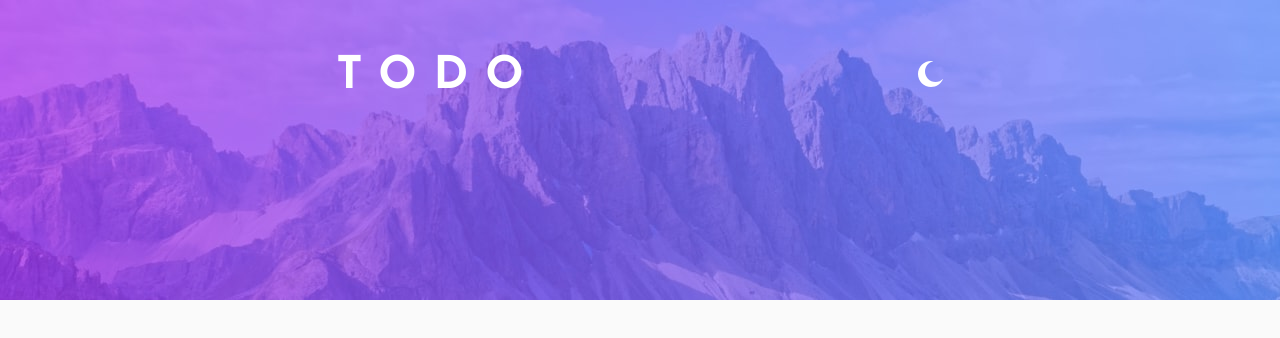
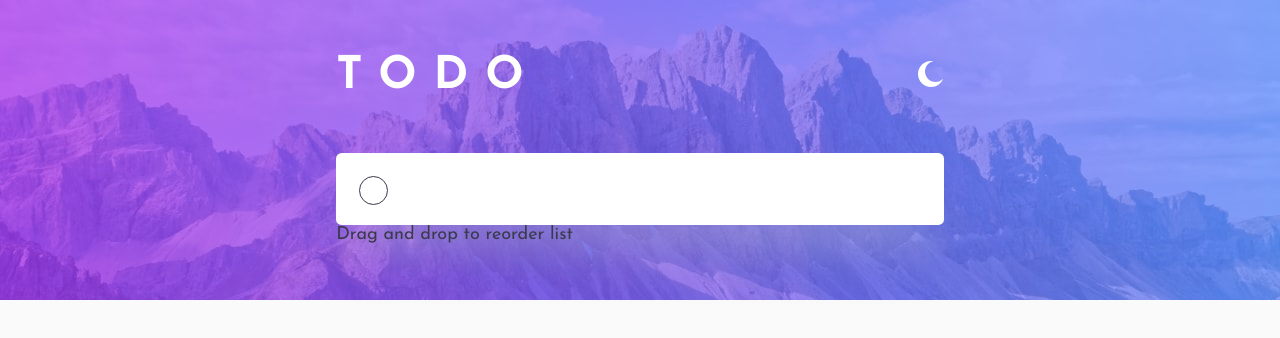
Before and after one commit to MariaLemos/todo-app, a React (Create React App) app: page / in a window 1280 px wide. Shown: the top 338 px of the page. Built offline with nearby package versions, Linux system fonts and the light colour scheme.

Commit message:
wip: input component

```diff
--- a/src/App.tsx
+++ b/src/App.tsx
@@ -4,6 +4,7 @@ import { themeMap } from "./theme/Themes";
 import { useState } from "react";
 import { getPreferredTheme } from "./theme/getPreferredTheme";
 import Header from "./components/header/header";
+import InputComponent from "./components/input";
 
 function App() {
   const [themeName, setThemeName] = useState<ThemeName>(getPreferredTheme());
@@ -17,6 +18,8 @@ function App() {
               setThemeName(themeName === "dark" ? "light" : "dark")
             }
           />
+          <InputComponent />
+          Drag and drop to reorder list
         </Main>
       </BackgroundContainer>
     </ThemeProvider>
--- a/src/GlobalStyles.ts
+++ b/src/GlobalStyles.ts
@@ -12,6 +12,7 @@ const GlobalStyle = createGlobalStyle`
     transition:all 0.2s;
     font-family: 'Josefin Sans', sans-serif;
     font-size: 18px;
+    color:${({ theme }) => theme.fontColor}
 }
 body{
 
--- /dev/null
+++ b/src/components/input.tsx
@@ -0,0 +1,33 @@
+import styled, { useTheme, DefaultTheme } from "styled-components";
+
+const InputComponent: React.FC<{}> = ({}) => {
+  return (
+    <InputWrapper>
+      <RadioStyled type={"radio"} />
+      <InputStyled />
+    </InputWrapper>
+  );
+};
+export default InputComponent;
+const InputWrapper = styled.div`
+  display: flex;
+  gap: 1.5rem;
+  height: 4rem;
+  background-color: ${({ theme }) => theme.listBgColor};
+  padding: 1.25rem;
+  border-radius: 0.3125rem;
+  box-shadow: 0px 35px 50px -15px rgba(194, 195, 214, 0.5);
+`;
+
+const InputStyled = styled.input`
+  all: unset;
+  width: 100%;
+`;
+const RadioStyled = styled.input`
+  all: unset;
+  width: 1.5rem;
+  height: 1.5rem;
+  flex-shrink: 0;
+  border-radius: 50%;
+  border: 1px solid hsla(235, 14%, 26%, 1);
+`;
--- a/src/theme/Themes.ts
+++ b/src/theme/Themes.ts
@@ -18,7 +18,9 @@ const lightTheme: DefaultTheme = {
   bgImageDesk: LightDeskBg,
   bgImageMobile: LightMobileBg,
   bgColor: lightColors.VeryLightGray,
+  fontColor: "hsla(235, 14%, 26%, 1)",
   colors: lightColors,
+  listBgColor: "#fff",
 };
 const darkColors = {
   VeryDarkBlue: "hsl(235, 21%, 11%)",
@@ -33,6 +35,8 @@ const darkTheme: DefaultTheme = {
   name: "dark",
   bgImageDesk: DarkDeskBg,
   bgImageMobile: DarkMobileBg,
+  listBgColor: darkColors.VeryDarkDesaturatedBlue,
+  fontColor: darkColors.LightGrayishBlue,
   bgColor: darkColors.VeryDarkBlue,
   colors: darkColors,
 };
```
